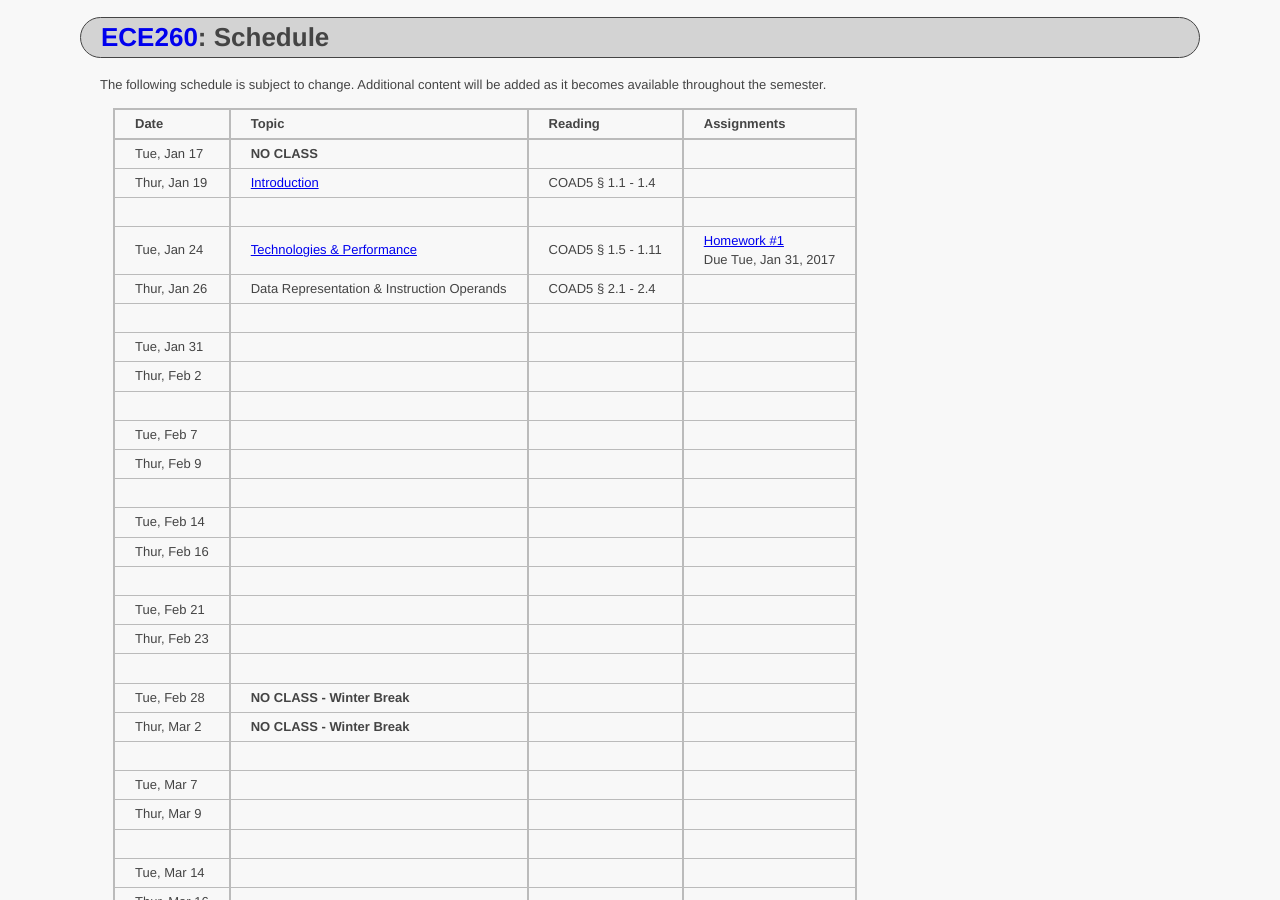
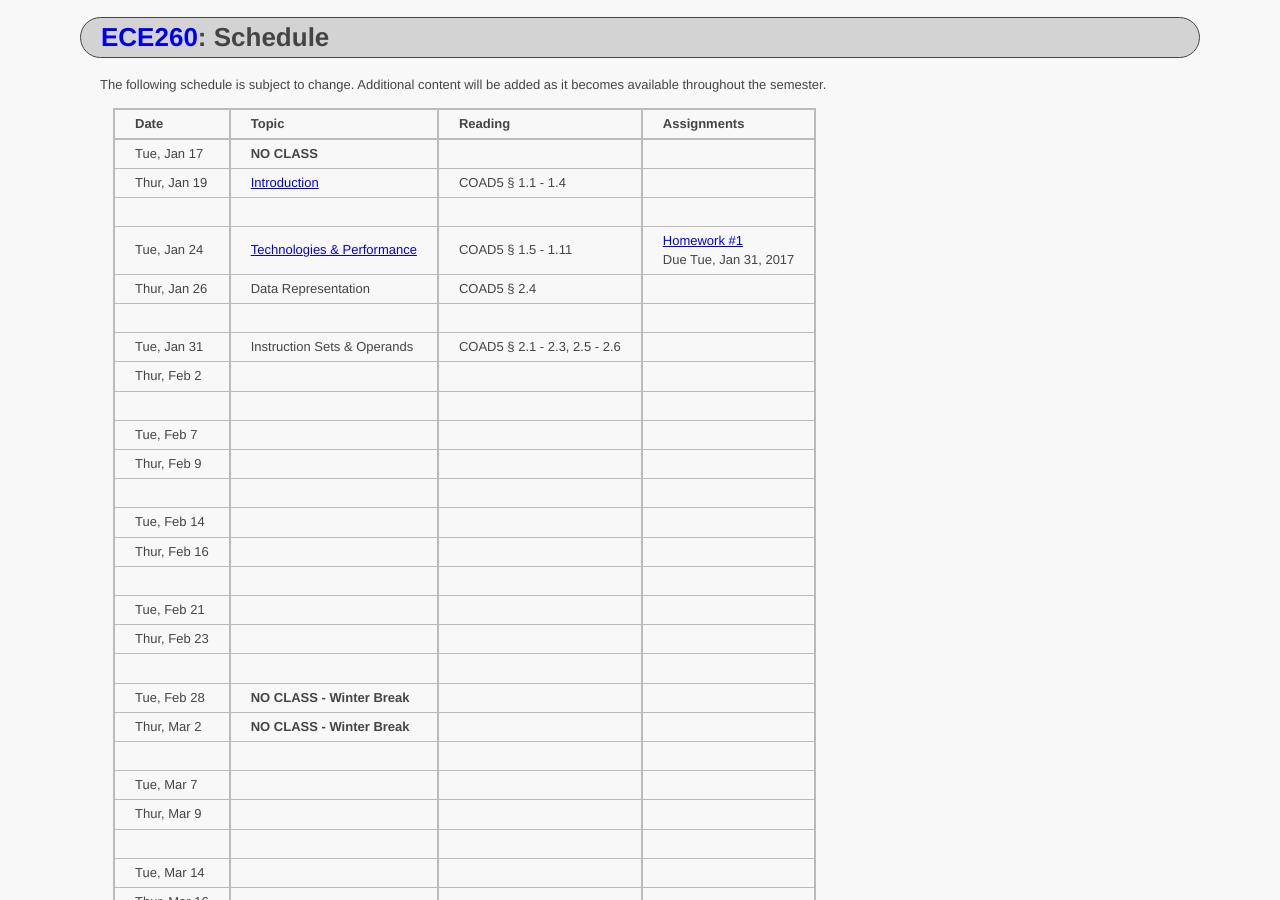
Before and after one commit to ycpcs/ece260-spring2017, a Jekyll site: the page built from schedule_lecture.md, in a window 1280 px wide and 900 px high. Built offline with Jekyll 4.4.1, drawn with Linux system fonts in a browser that asks for light colours.

Commit message:
updated schedule

```diff
--- a/schedule_lecture.md
+++ b/schedule_lecture.md
@@ -14,9 +14,9 @@ Tue, Jan 17    |  **NO CLASS**
 Thur, Jan 19   |  [Introduction](lectures/lecture1_introduction.pdf)                                           |  COAD5 § 1.1 - 1.4                                          |
  | | |
 Tue, Jan 24    |  [Technologies & Performance](lectures/lecture2_technologies_and_performance.pdf)             |  COAD5 § 1.5 - 1.11                                         |  [Homework #1](homework/Homework_Assignment_1.txt) <br> Due Tue, Jan 31, 2017
-Thur, Jan 26   |  Data Representation & Instruction Operands                                                |  COAD5 § 2.1 - 2.4                                          |
+Thur, Jan 26   |  Data Representation                                                                          |  COAD5 § 2.4                                                |
  | | |
-Tue, Jan 31    |                                                                                               |                                                             | <!-- COAD5 § 2.5 - 2.6 -->
+Tue, Jan 31    |  Instruction Sets & Operands                                                                             |  COAD5 § 2.1 - 2.3, 2.5 - 2.6                               |
 Thur, Feb 2    |                                                                                               |                                                             | <!-- COAD5 § 2.7 -->
  | | |
 Tue, Feb 7     |                                                                                               |                                                             | <!-- COAD5 § 2.8 -->
```
